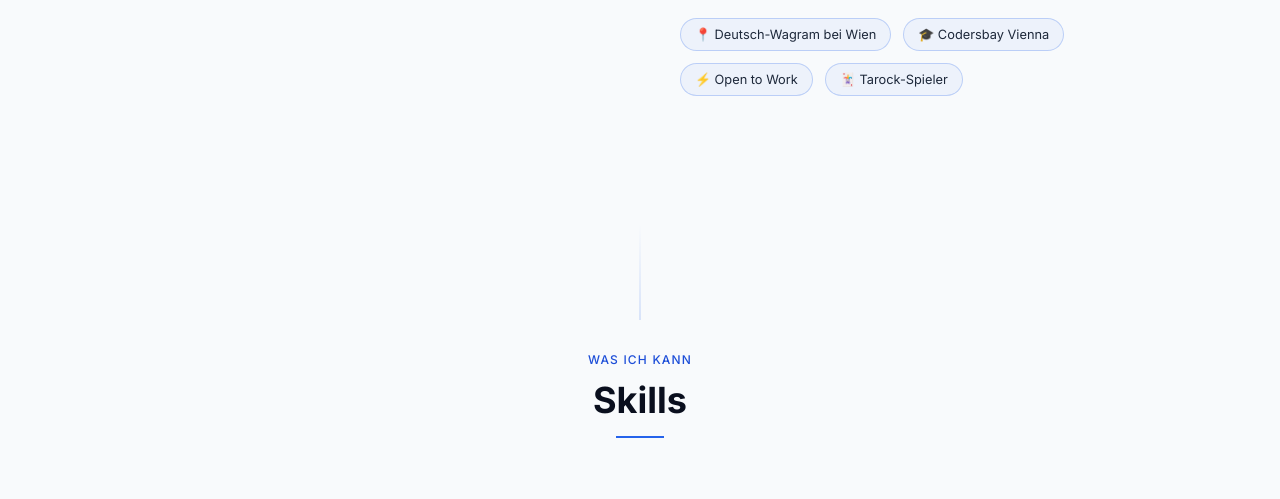
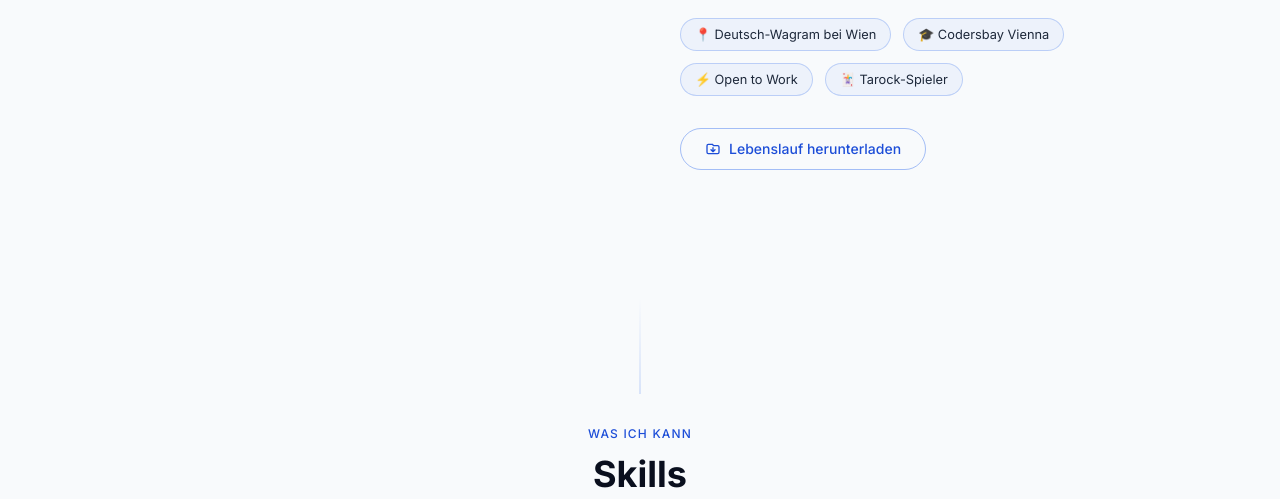
Before and after one commit to philippreischer/philippreischer.github.io, a website: page index.html in a window 1280 px wide. Shown: the part 1940-2439 px from the top of the page. Drawn offline with nearby package versions, Linux system fonts and the light colour scheme; files that its build step writes are made by us from their sources.

Commit message:
feat(about): add CV download link

```diff
--- a/index.html
+++ b/index.html
@@ -293,15 +293,15 @@
           </div>
 
           <!-- CV Download Button -->
-          <!--<div class="mt-8">
-            <a href="#"
+          <div class="mt-8">
+            <a href="lebenslauf.pdf" target="_blank" rel="noopener"
               class="inline-flex items-center gap-2 border border-accent/40 hover:border-accent text-[#1d4ed8] dark:text-accent-light hover:text-[#0a0f1e] dark:hover:text-white text-sm font-medium px-6 py-2.5 rounded-full transition-all duration-200 hover:-translate-y-0.5">
               <svg xmlns="http://www.w3.org/2000/svg" class="w-4 h-4" fill="none" viewBox="0 0 24 24" stroke="currentColor">
                 <path stroke-linecap="round" stroke-linejoin="round" stroke-width="2" d="M12 10v6m0 0l-3-3m3 3l3-3M3 17V7a2 2 0 012-2h6l2 2h6a2 2 0 012 2v8a2 2 0 01-2 2H5a2 2 0 01-2-2z"/>
               </svg>
               Lebenslauf herunterladen
             </a>
-          </div>-->
+          </div>
 
         </div>
       </div>
```
Also changed, not shown: 1 other file.
